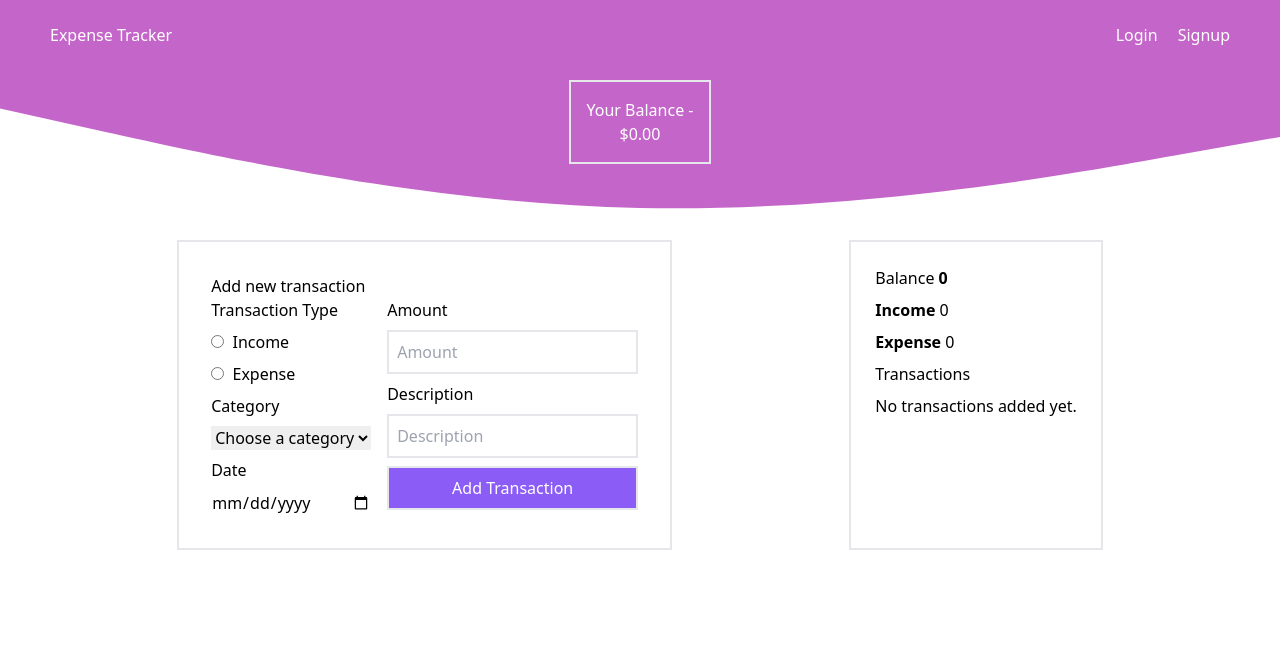
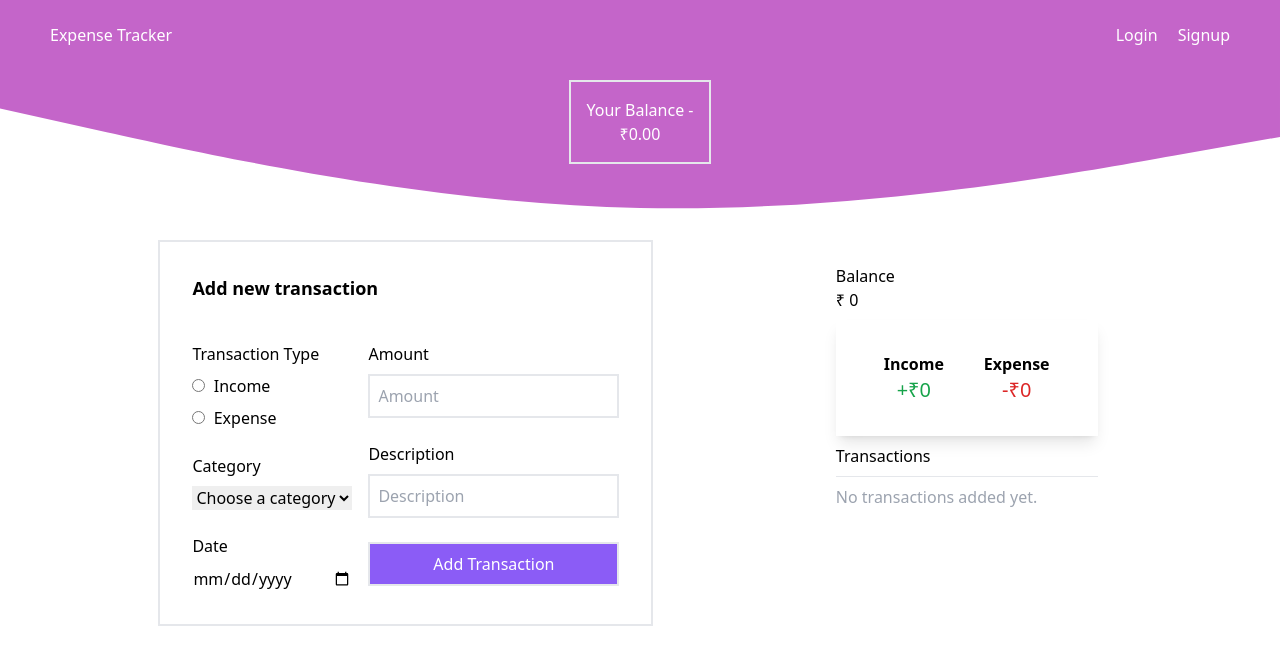
Before and after one commit to ani1609/Spendwise, a React (Create React App) app in the folder client/: page / in a window 1280 px wide. Shown: the top 664 px of the page. Built offline with nearby package versions, Linux system fonts and the light colour scheme.

Commit message:
ui enhance part 3

```diff
--- a/client/src/components/App.js
+++ b/client/src/components/App.js
@@ -12,7 +12,7 @@ function App() {
             <div className="bg-violet text-white flex justify-center">
                 <div className="border-2 inline-block p-4 absolute left-50 right-50 top-20 z-10 flex flex-col items-center">
                     <h1>Your Balance -</h1>
-                    <h2>$0.00</h2>
+                    <h2>&#x20B9;0.00</h2>
                 </div>
             </div>
             <svg xmlns="http://www.w3.org/2000/svg" viewBox="0 0 1440 320" className="absolute"><path fill="#c465c9" fill-opacity="1" d="M0,32L120,58.7C240,85,480,139,720,144C960,149,1200,107,1320,85.3L1440,64L1440,0L1320,0C1200,0,960,0,720,0C480,0,240,0,120,0L0,0Z"></path></svg>
--- a/client/src/components/ExpenseTracker.js
+++ b/client/src/components/ExpenseTracker.js
@@ -169,7 +169,7 @@ function ExpenseTracker() {
     return (
         <div className="ExpenseTracker_parent flex justify-evenly mt-40">
             <div className="form_container border-2 p-8">
-                <h4>Add new transaction</h4>
+                <h4 className="font-bold text-lg mb-10">Add new transaction</h4>
                 <form className="flex gap-4">
                     <div className="flex flex-col gap-2">
                         <legend>Transaction Type</legend>
@@ -195,7 +195,7 @@ function ExpenseTracker() {
                             />&nbsp;
                             Expense
                         </label>
-                        <label htmlFor="category">Category</label>
+                        <label htmlFor="category" className="mt-4">Category</label>
                         <select
                             id="category"
                             name="category"
@@ -210,7 +210,7 @@ function ExpenseTracker() {
                             <option value="Bills">Bills</option>
                             <option value="Others">Others</option>
                         </select>
-                        <label htmlFor="date">Date</label>
+                        <label htmlFor="date" className="mt-4">Date</label>
                         <input
                             type="date"
                             name="date"
@@ -231,7 +231,7 @@ function ExpenseTracker() {
                             required
                             className="border-2 p-2"
                         />
-                    <label htmlFor="description">Description</label>
+                        <label htmlFor="description" className="mt-4">Description</label>
                         <input
                             type="text"
                             name="description"
@@ -241,20 +241,22 @@ function ExpenseTracker() {
                             required
                             className="border-2 p-2"
                         />
-                    <button type="submit" className="border-2 bg-violet-500 text-white p-2" onClick={handleSubmit}> {editEnabled ? "Edit Transaction" : "Add Transaction"} </button>
+                        <button type="submit" className="border-2 bg-violet-500 mt-4 text-white p-2" onClick={handleSubmit}> {editEnabled ? "Edit Transaction" : "Add Transaction"} </button>
                     </div>
                 </form>
             </div>
 
-            <div className="WalletDetails_container border-2 p-6 flex flex-col gap-2">
-                <h2>Balance <strong>{balance}</strong></h2>
-                <h3><strong>Income </strong>{incoming}</h3>
-                <h3><strong>Expense </strong>{outgoing}</h3>
-                <h4>Transactions</h4>
+            <div className="WalletDetails_container p-6 flex flex-col gap-2">
+                <h2>Balance <br></br><span>&#x20B9; {balance}</span></h2>
+                <div className="shadow-lg flex justify-evenly p-4 px-8 gap-2">
+                    <h3 className="flex flex-col items-center p-4"><strong>Income</strong><span className="text-green-600 text-xl">+&#x20B9;{incoming}</span></h3>
+                    <h3 className="flex flex-col items-center p-4"><strong>Expense</strong><span className="text-red-600 text-xl">-&#x20B9;{outgoing}</span></h3>
+                </div>
+                <h4>Transactions</h4><hr></hr>
                 {transactions.length > 0 ? (
                     transactions.map((transaction, index) =>
                     (
-                        <ul key={index}>
+                        <ul key={index} className="shadow-lg p-4">
                             <li><strong>Transaction type </strong>{transaction.transactionType}</li>
                             <li><strong>Category </strong>{transaction.category}</li>
                             <li><strong>Date </strong>{new Date(transaction.date).toLocaleDateString()}</li>
@@ -265,7 +267,7 @@ function ExpenseTracker() {
                         </ul>
                     ))
                 ) : (
-                    <p>No transactions added yet.</p>
+                    <p className="text-gray-400">No transactions added yet.</p>
                 )}
             </div>
         </div>
--- a/client/src/styles/ExpenseTracker.css
+++ b/client/src/styles/ExpenseTracker.css
@@ -5,3 +5,11 @@
     width: 30px;
     cursor: pointer;
 }
+
+.edit_icon{
+    color: #00ff00;
+}
+
+.delete_icon{
+    color: #ff0000;
+}
--- a/client/src/styles/Navbar.css
+++ b/client/src/styles/Navbar.css
@@ -1,7 +1,7 @@
 .navbar_parent
 {
     height: 70px;
-    width: 100vw;
+    width: 100%;
     display: flex;
     justify-content: space-between;
     align-items: center;
```
Lines whose indentation alone changed are shown as unchanged.
